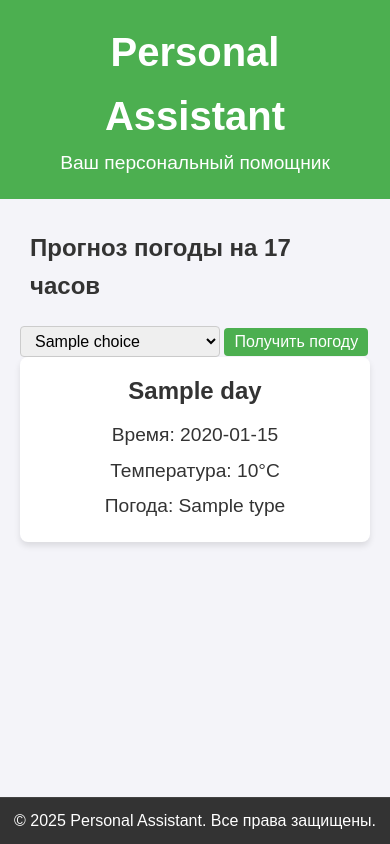
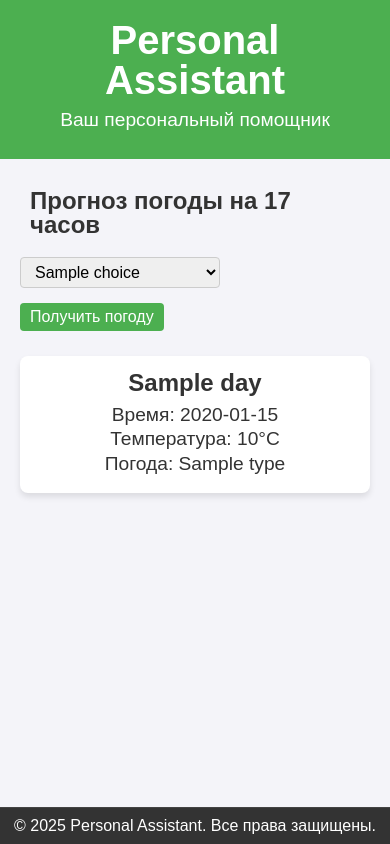
Before and after one commit to astrakhantsev163/python-assistant, a FastAPI app: template templates/index.html in a window 390 px wide. Run offline with FastAPI, Linux system fonts and the light colour scheme; the template is opened without the code that fills it: most values are stand-ins (such as "Sample title", 1, 10 or a date in 2020); parts of the project's set-up code (start-up, migrations or seed data) failed here and were passed over.

Commit message:
fix for small screen

```diff
--- a/static/styles/base.css
+++ b/static/styles/base.css
@@ -8,7 +8,7 @@
 /* Стили для body */
 body {
     font-family: Arial, sans-serif;
-    line-height: 1.6;
+    line-height: 1;
     background-color: #f4f4f9; /* Легкий серый фон */
     color: #333; /* Цвет текста */
 }
@@ -32,30 +32,6 @@ h2 {
     padding: 10px;
 }
 
-/* Стили для контейнера */
-.header-flex {
-    display: flex; /* Включаем Flexbox */
-    align-items: center; /* Выравниваем элементы по центру вертикально */
-    gap: 20px; /* Добавляем пространство между h2 и select */
-    width: 100%; /* Занимаем всю доступную ширину */
-}
-
-/* Стили для h2 */
-.header-flex h2 {
-    margin: 0; /* Убираем стандартные отступы у h2 */
-    font-size: 1.5rem; /* Размер шрифта */
-    flex: 1; /* Занимает всё доступное пространство */
-}
-
-/* Стили для select */
-.header-flex select {
-    padding: 5px 10px; /* Добавляем внутренние отступы */
-    border: 1px solid #ccc; /* Граница */
-    border-radius: 4px; /* Скругление углов */
-    font-size: 1rem; /* Размер шрифта */
-    min-width: 200px; /* Минимальная ширина для select */
-}
-
 /* Для экранов меньше 600px */
 @media (max-width: 600px) {
     .header-flex {
@@ -63,4 +39,8 @@ h2 {
         align-items: flex-start; /* Выравниваем по левому краю */
         gap: 10px; /* Уменьшаем отступы */
     }
+    .submit-button {
+        margin-top: 15px; /* Отступ сверху */
+        margin-bottom: 15px; /* Отступ снизу */
+    }
 }
--- a/static/styles/buttons.css
+++ b/static/styles/buttons.css
@@ -4,7 +4,7 @@
     color: white;
     text-align: center;
     padding: 5px 10px;
-    border: none;
+    border: 5px;
     border-radius: 4px;
     font-size: 16px;
     transition: background 0.3s ease;
--- a/static/styles/header.css
+++ b/static/styles/header.css
@@ -9,8 +9,36 @@ header {
 
 header h1 {
     font-size: 2.5rem;
+    line-height: none;
 }
 
 header p {
     font-size: 1.2rem;
+    padding: 10px;
 }
+
+/* Стили для контейнера */
+.header-flex {
+    display: flex; /* Включаем Flexbox */
+    align-items: center; /* Выравниваем элементы по центру вертикально */
+    gap: 10px; /* Добавляем пространство между h2 и select */
+    width: 100%; /* Занимаем всю доступную ширину */
+    padding-bottom: 10px;
+}
+
+/* Стили для h2 */
+.header-flex h2 {
+    margin: 0; /* Убираем стандартные отступы у h2 */
+    font-size: 1.5rem; /* Размер шрифта */
+    flex: 1; /* Занимает всё доступное пространство */
+}
+
+/* Стили для select */
+.header-flex select {
+    padding: 5px 10px; /* Добавляем внутренние отступы */
+    border: 1px solid #ccc; /* Граница */
+    border-radius: 4px; /* Скругление углов */
+    font-size: 1rem; /* Размер шрифта */
+    min-width: 200px; /* Минимальная ширина для select */
+    margin-right: 10px;
+}
--- a/templates/index.html
+++ b/templates/index.html
@@ -17,7 +17,7 @@
         <header>
             <div class="header-content">
                 <h1>Personal Assistant</h1>
-                <p>Ваш персональный помощник</p>
+                <p class="p-header">Ваш персональный помощник</p>
             </div>
         </header>
 
```
